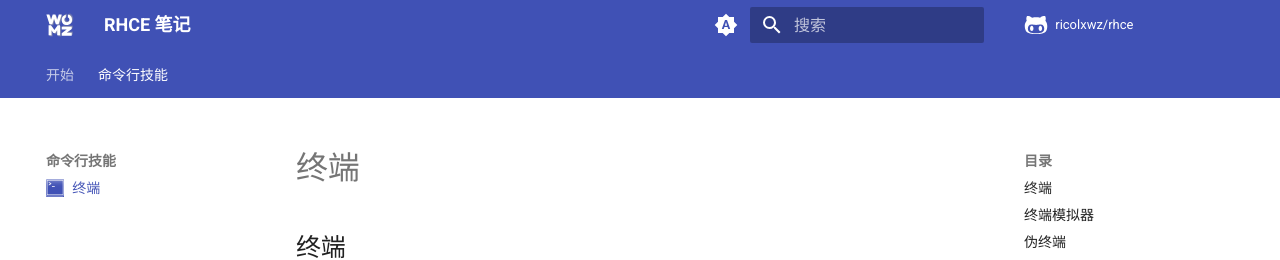
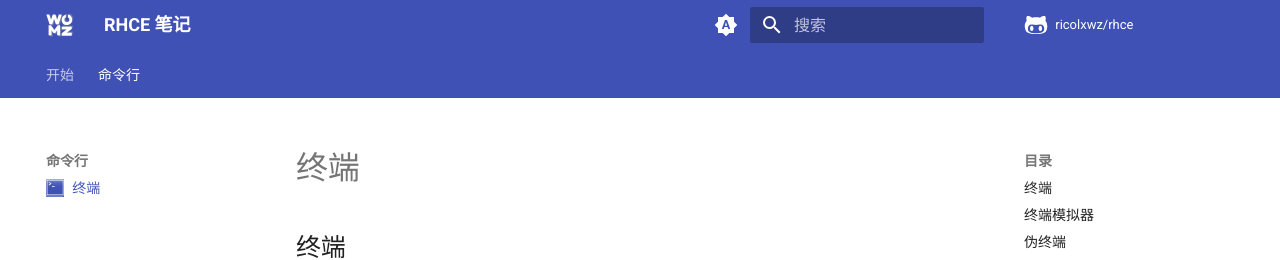
Before and after one commit to ricolxwz/rhce, an MkDocs documentation site: the page built from docs/命令行/终端.md, in a window 1280 px wide and 900 px high. Shown: the top 260 px of the window. Built offline with MkDocs 1.6.1 and Material for MkDocs 9.7.7, drawn with Linux system fonts in a browser that asks for light colours; nearby versions of some CDN libraries; library files that are not in the unit come from our copies; comment, search, counter and statistics services are not loaded.

Commit message:
chore: Update navigation menu in mkdocs.yml

```diff
--- a/mkdocs.yml
+++ b/mkdocs.yml
@@ -121,5 +121,5 @@ plugins:
 nav:
   - 开始:
     - index.md
-  - 命令行技能:
-    - 终端: 命令行技能/终端.md
+  - 命令行:
+    - 终端: 命令行/终端.md
```
Also changed, not shown: docs/命令行/终端.md (renamed from docs/命令行技能/终端.md).
